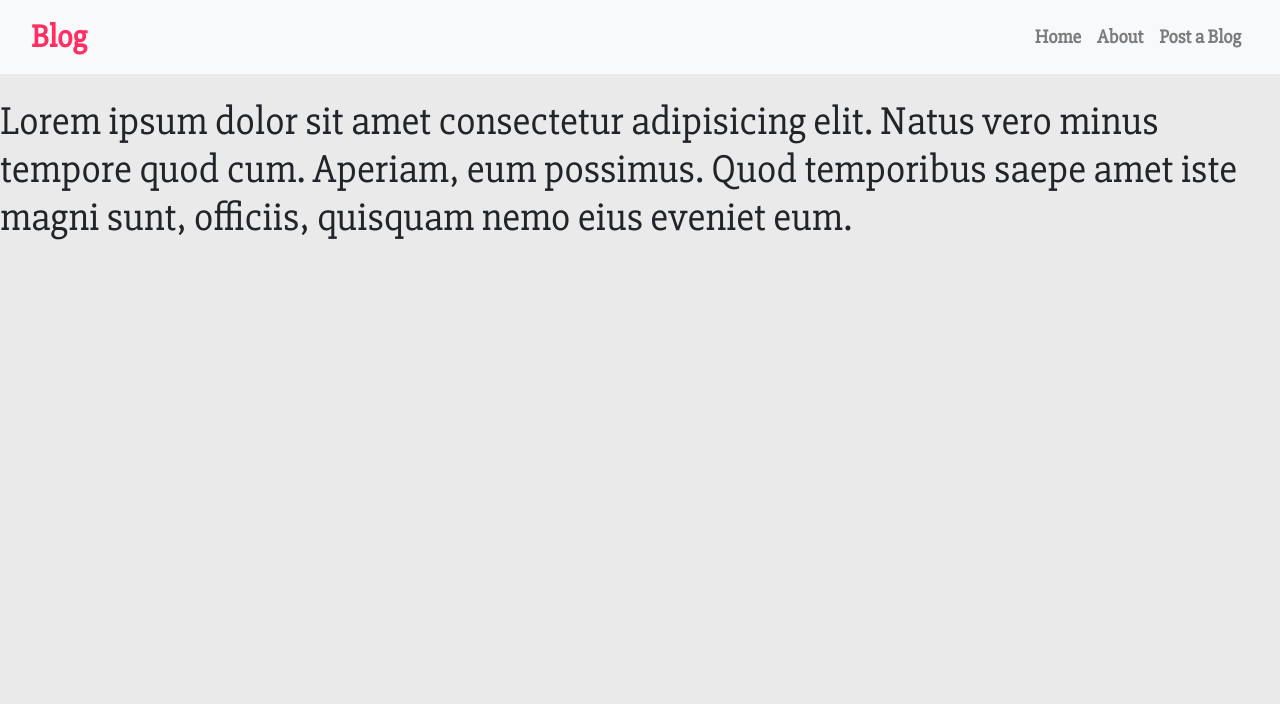
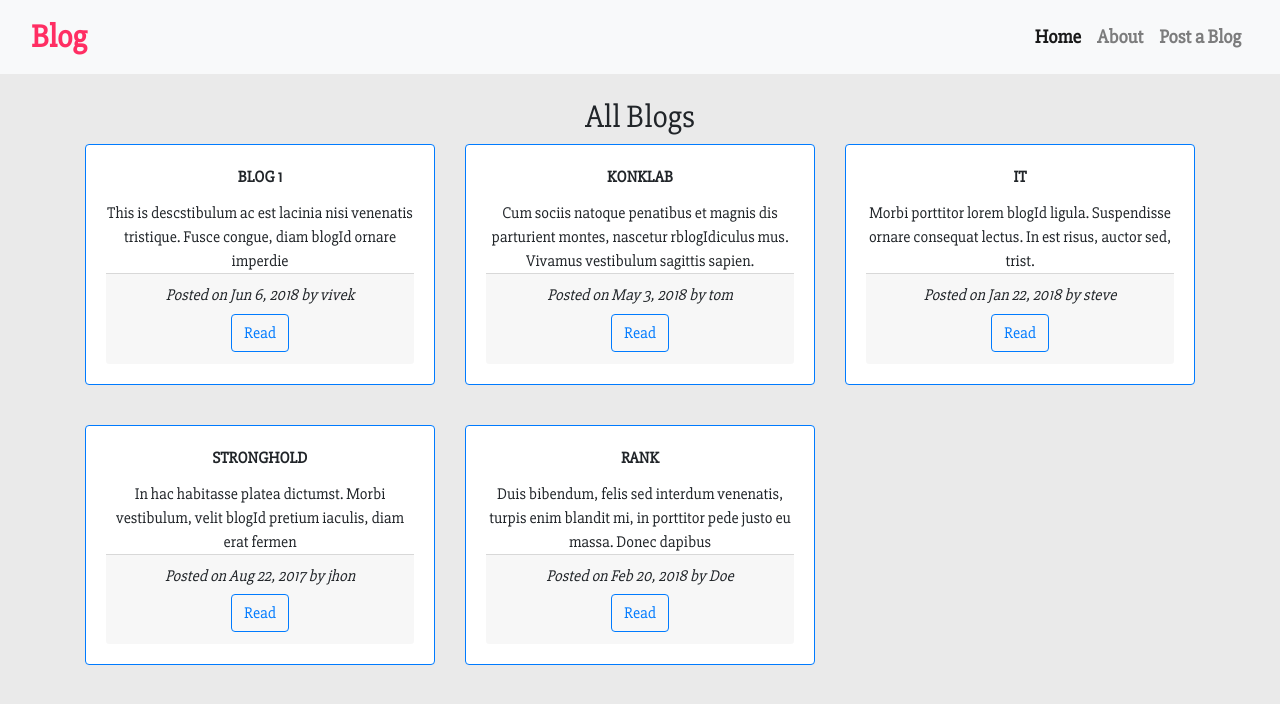
Before and after one commit to vivek1996/blog-app, an Angular app: page /home in a window 1280 px wide. Shown: the top 704 px of the page. Built offline with nearby package versions, Linux system fonts and the light colour scheme.

Commit message:
Home Component finished

```diff
--- a/src/app/app-routing.module.ts
+++ b/src/app/app-routing.module.ts
@@ -12,9 +12,9 @@ const routes: Routes = [
   { path: '', redirectTo: 'home', pathMatch: 'full' },
   { path: 'blog/:blogId', component: BlogViewComponent },
   { path: 'about', component: AboutComponent },
-  { path: '**', component: NotFoundComponent },
   { path: 'edit/:blogId', component: BlogEditComponent },
   { path: 'create', component: BlogCreateComponent },
+  { path: '**', component: NotFoundComponent },
 ];
 
 @NgModule({
--- a/src/app/app.component.html
+++ b/src/app/app.component.html
@@ -8,17 +8,17 @@
     </button>
 
     <div class="collapse navbar-collapse right" id="navbarSupportedContent">
-      <ul class="navbar-nav ml-auto">
-        <li class="nav-item">
+      <ul class="navbar-nav ml-auto ">
+        <li class="nav-item" routerLinkActive=" active">
           <a class="nav-link" routerLink="/home">Home
           </a>
         </li>
-        <li class="nav-item">
+        <li class="nav-item" routerLinkActive=" active">
           <a class="nav-link" routerLink="/about">About</a>
         </li>
 
-        <li class="nav-item">
-          <a class="nav-link" routerLink="/edit">Post a Blog</a>
+        <li class="nav-item" routerLinkActive=" active">
+          <a class="nav-link" routerLink="/create">Post a Blog</a>
         </li>
       </ul>
 
--- a/src/app/app.component.ts
+++ b/src/app/app.component.ts
@@ -5,6 +5,4 @@ import { Component } from '@angular/core';
   templateUrl: './app.component.html',
   styleUrls: ['./app.component.scss'],
 })
-export class AppComponent {
-  title = 'app';
-}
+export class AppComponent {}
--- a/src/app/blog-view/blog-view.component.html
+++ b/src/app/blog-view/blog-view.component.html
@@ -1,3 +1,9 @@
-<p>
-  blog-view works!
-</p>
+<!-- <div class="container">
+  <div class="row" **ngIf="currentBlog">
+    <div class="col-md-12">
+      <h2> {{ currentBlog.title }} </h2>
+    </div>
+  </div>
+</div> -->
+<p>Lorem ipsum dolor sit amet consectetur adipisicing elit. Obcaecati nostrum, maiores eius veritatis molestias est nam itaque,
+  quisquam officiis fugit commodi error rem quae nulla neque saepe reiciendis, libero qui?</p>
--- /dev/null
+++ b/src/app/data.ts
@@ -0,0 +1,13 @@
+export class Data {
+  blogId: number;
+  lastModified: string;
+  created: string;
+  tags: string[];
+  author: string;
+  category: string;
+  isPublished: boolean;
+  views: number;
+  bodyHtml: string;
+  description: string;
+  title: string;
+}
--- a/src/app/home/home.component.html
+++ b/src/app/home/home.component.html
@@ -1,2 +1,34 @@
-<h1>Lorem ipsum dolor sit amet consectetur adipisicing elit. Natus vero minus tempore quod cum. Aperiam, eum possimus. Quod temporibus
-  saepe amet iste magni sunt, officiis, quisquam nemo eius eveniet eum.</h1>
+<div class="container text-center">
+  <div class="row">
+    <div class="col-md-12">
+      <h2>All Blogs</h2>
+    </div>
+
+  </div>
+  <div class="row">
+    <div *ngFor="let blog of blogs" class="col-md-4">
+
+      <div class="card  bg-white border-primary mb-3">
+
+        <div class="card-body ">
+          <div class="card-title font-weight-bold">{{blog.title | uppercase}}</div>
+          <div class=" card-text">
+            {{blog.description}}
+          </div>
+          <div class="card-footer ">
+            <h6 class="h6 font-italic">Posted on {{blog.created | date}} by {{blog.author}}</h6>
+
+            <a [routerLink]="['/blog',blog.blogId]" class="btn btn-outline-primary ">Read</a>
+
+          </div>
+        </div>
+
+
+      </div>
+
+      <br/>
+    </div>
+
+  </div>
+
+</div>
--- a/src/app/home/home.component.ts
+++ b/src/app/home/home.component.ts
@@ -1,15 +1,88 @@
 import { Component, OnInit } from '@angular/core';
-
+import { Data } from '../data';
 @Component({
   selector: 'app-home',
   templateUrl: './home.component.html',
-  styleUrls: ['./home.component.scss']
+  styleUrls: ['./home.component.scss'],
 })
 export class HomeComponent implements OnInit {
+  blogs: Data[] = [
+    {
+      blogId: 1,
+      lastModified: '06/08/2018 16:18:56',
+      created: '06/06/2018 16:18:56',
+      tags: ['comedy,humour'],
+      author: 'vivek',
+      category: 'comedy',
+      isPublished: true,
+      views: 959,
+      bodyHtml: 'Test data stibulum ac est lacinia nisi venenatis tristique. Fusce congue, diam blogId ornare imperdiet, sapien urna p ',
+      description: 'This is descstibulum ac est lacinia nisi venenatis tristique. Fusce congue, diam blogId ornare imperdie',
+      title: 'Blog 1',
+    },
+    {
+      blogId: 2,
+      lastModified: '12/30/2017',
+      created: '5/3/2018',
+      tags: ['fear,horror'],
+      author: 'tom',
+      category: 'Horror',
+      isPublished: false,
+      views: 20,
+      bodyHtml:
+        'Vestibulum ac est lacinia nisi venenatis tristique. Fusce congue, diam blogId ornare imperdiet, sapien urna pretium nisl, ut ',
+      description:
+        'Cum sociis natoque penatibus et magnis dis parturient montes, nascetur rblogIdiculus mus. Vivamus vestibulum sagittis sapien.',
+      title: 'Konklab',
+    },
+    {
+      blogId: 3,
+      lastModified: '2/17/2018',
+      created: '1/22/2018',
+      tags: ['comedy,humour'],
+      author: 'steve',
+      category: 'Story',
+      isPublished: true,
+      views: 96,
+      bodyHtml:
+        'Maecenas leo odio, condimentum blogId, luctus nec, molestie sed, justo. Pellentesque viverra pede ac diam.',
+      description:
+        'Morbi porttitor lorem blogId ligula. Suspendisse ornare consequat lectus. In est risus, auctor sed, trist.',
+      title: 'It',
+    },
+    {
+      blogId: 4,
+      lastModified: '9/6/2017',
+      created: '8/22/2017',
+      tags: ['comedy,humour'],
+      author: 'jhon',
+      category: 'Action',
+      isPublished: false,
+      views: 32,
+      bodyHtml:
+        'Fusce posuere felis sed lacus. Morbi sem mauris, laoreet ut, rhoncus aliquet, pulvinar sed, nisl',
+      description:
+        'In hac habitasse platea dictumst. Morbi vestibulum, velit blogId pretium iaculis, diam erat fermen',
+      title: 'Stronghold',
+    },
+    {
+      blogId: 5,
+      lastModified: '11/24/2017',
+      created: '2/20/2018',
+      tags: ['comedy,humour'],
+      author: 'Doe',
+      category: 'science',
+      isPublished: false,
+      views: 75,
+      bodyHtml:
+        'Quisque blogId justo sit amet sapien dignissim vestibulum. Vestibulum ante ipsum primis in faucibus orci luctus et ultric',
+      description:
+        'Duis bibendum, felis sed interdum venenatis, turpis enim blandit mi, in porttitor pede justo eu massa. Donec dapibus',
+      title: 'Rank',
+    },
+  ];
 
-  constructor() { }
+  constructor() {}
 
-  ngOnInit() {
-  }
-
+  ngOnInit() {}
 }
--- a/src/styles.scss
+++ b/src/styles.scss
@@ -5,9 +5,10 @@ $pink: #ff2e63;
 $blue-light: #08d9d6;
 $grey: #eaeaea;
 $dark: #252a34;
-$btn-gra: linear-gradient(90deg, #00d2ff 0%, #3a47d5 100%);
+//$btn-gra: linear-gradient(90deg, #00d2ff 0%, #3a47d5 100%);
 
 @import url('https://fonts.googleapis.com/css?family=Slabo+27px|Source+Sans+Pro:400,700');
+
 body {
   background: $grey;
   font-family: 'Slabo 27px', serif;
```
Also changed, not shown: src/app/mock-data.ts (added, +77 -0 lines).
